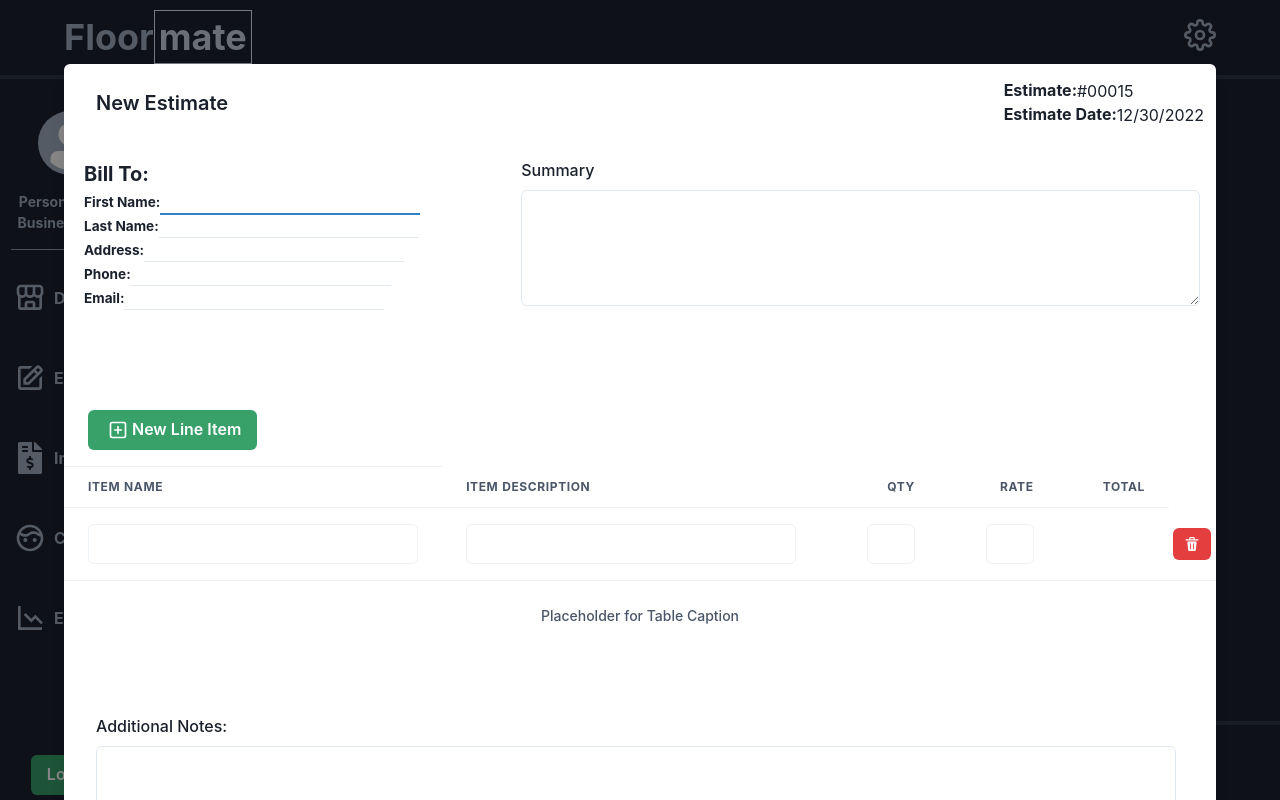
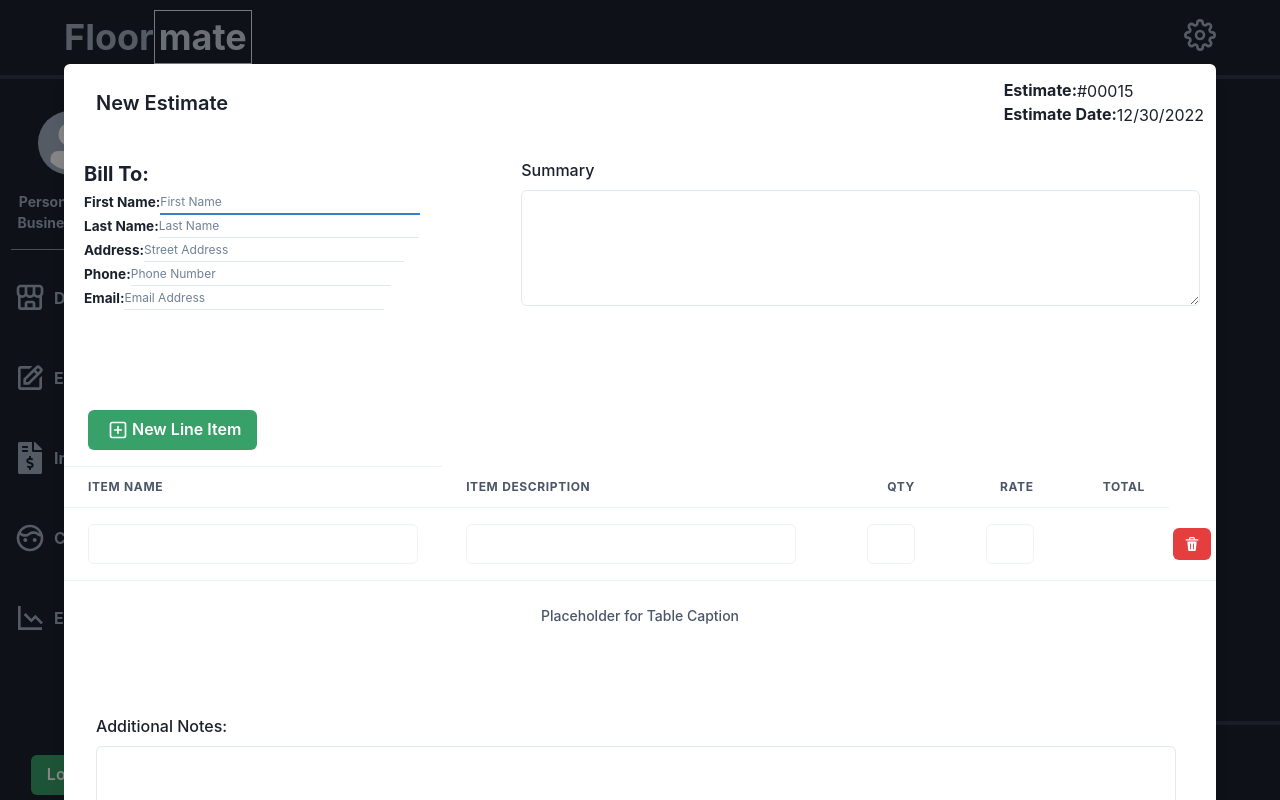
Before and after one commit to AnthonyJRay/floormate, a React (Vite) app: page /estimates in a window 1280 px wide. Both pictures are taken after a click on the button "New Estimate". Built offline with nearby package versions, Linux system fonts and the light colour scheme.

Commit message:
Added placeholders to client inputs.

```diff
--- a/src/components/estimates/EstimateForm/EstimateForm.jsx
+++ b/src/components/estimates/EstimateForm/EstimateForm.jsx
@@ -162,6 +162,7 @@ export default function EstimateForm({
               justifyContent={["center", "center", "start"]}
               margin={"1rem"}
             >
+              {/* Inputs and labels share an Li. Perhaps break labels and inputs into their own Divs to get better style spacing. */}
               <List width={["100%", "95%", "65%"]} mb={8}>
                 <ListItem m={1}>
                   <Heading fontSize={"xl"}>Bill To:</Heading>
@@ -176,6 +177,7 @@ export default function EstimateForm({
                       size={"xs"}
                       width={"60%"}
                       variant={"flushed"}
+                      placeholder={"First Name"}
                       id={"firstName"}
                       value={client.firstName}
                       onChange={(e) => clientInput(e)}
@@ -190,6 +192,7 @@ export default function EstimateForm({
                       size={"xs"}
                       width={"60%"}
                       variant={"flushed"}
+                      placeholder={"Last Name"}
                       id={"lastName"}
                       value={client.lastName}
                       onChange={(e) => clientInput(e)}
@@ -204,6 +207,7 @@ export default function EstimateForm({
                       size={"xs"}
                       width={"60%"}
                       variant={"flushed"}
+                      placeholder={"Street Address"}
                       id={"address"}
                       value={client.address}
                       onChange={(e) => clientInput(e)}
@@ -218,6 +222,7 @@ export default function EstimateForm({
                       size={"xs"}
                       width={"60%"}
                       variant={"flushed"}
+                      placeholder={"Phone Number"}
                       id={"phone"}
                       value={client.phone}
                       onChange={(e) => clientInput(e)}
@@ -232,6 +237,7 @@ export default function EstimateForm({
                       size={"xs"}
                       width={"60%"}
                       variant={"flushed"}
+                      placeholder={"Email Address"}
                       id={"email"}
                       value={client.email}
                       onChange={(e) => clientInput(e)}
```
